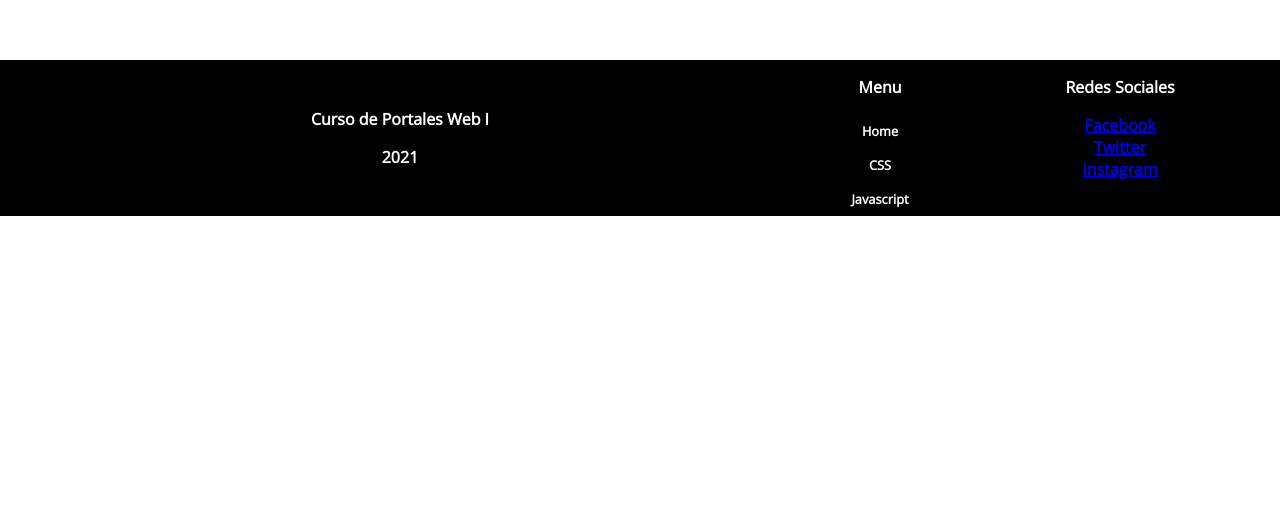
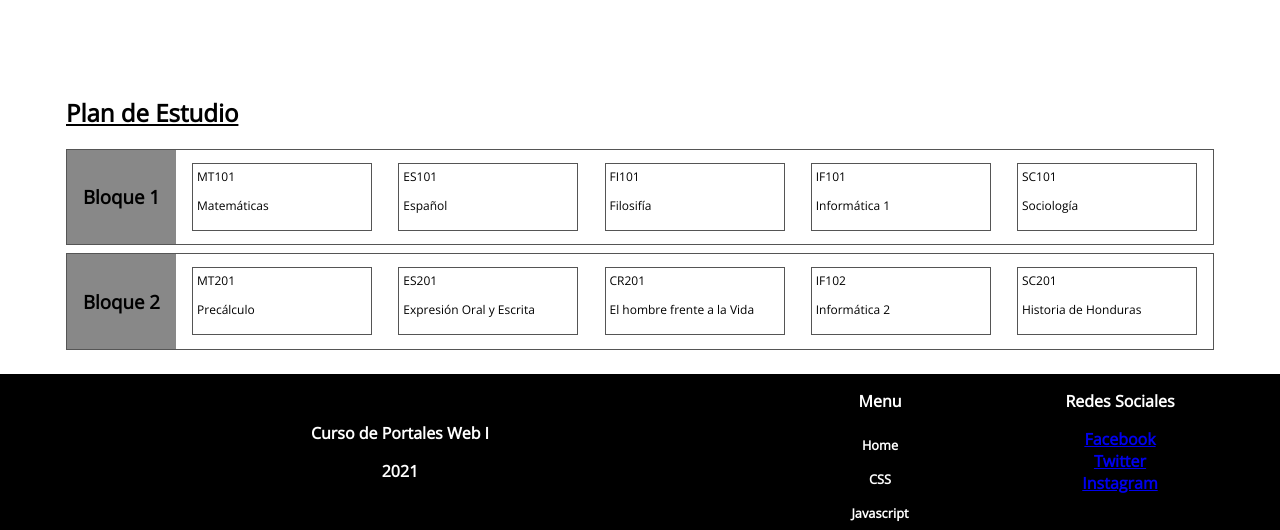
Before and after one commit to obetancourthunicah/pw202402, a plain HTML site: page portafolioGalery.html in a window 1280 px wide. Shown: the part 2769-3299 px from the top of the page. Before the commit the page ends 2985 px from the top, so only its background shows below. Drawn offline with nearby package versions, Linux system fonts and the light colour scheme.

Commit message:
feat: Plan De Estudio Demo

```diff
--- /dev/null
+++ b/css/planestudio.css
@@ -0,0 +1,40 @@
+.planEstudio{
+    display: flex;
+    flex-direction: column;
+    padding: 1rem;
+    max-width: 1180px;
+    margin: 0 auto;
+}
+
+.bloque {
+    display: flex;
+    width:100%;
+    border: 1px solid #555;
+    margin-bottom: 0.5rem;
+}
+
+.bloque-titulo {
+    display: flex;
+    padding: 1rem;
+    align-items: center;
+    justify-content: center;
+    background-color: #888;
+}
+.clases {
+    display: flex;
+    flex-direction: row;
+    flex: 1;
+    flex-wrap: wrap;
+    justify-content: space-between;
+    align-items: center;
+    padding:0.25rem 1rem;
+}
+
+.class {
+    display: flex;
+    flex-direction: column;
+    width: 180px;
+    padding: 0.25rem;
+    border: 1px solid #555;
+    font-size: 0.75rem;
+}
--- /dev/null
+++ b/js/planestudio.js
@@ -0,0 +1,48 @@
+function PlanDeEstudio(){
+    let classCollections;
+    let currentClass;
+    let requisitosNodes;
+    let aperturaNodes;
+    function Init(){
+        classCollections = document.querySelectorAll('.class');
+        [...classCollections].forEach((element) => {
+            element.addEventListener('mouseenter',(e)=>{
+                currentClass = e.target;
+                classSelected(currentClass);
+                //console.log("Mouse Enter:", e.target);
+            });
+            element.addEventListener('mouseleave',(e)=>{
+                currentClass = null;
+                //console.log("Mouse Leave:", e.target);
+            });
+        });
+    }
+
+    function classSelected(nodo) {
+        const requisitos = (nodo.dataset?.req || "").split('|');
+        const apertura = (nodo.dataset?.opens || "").split('|');
+
+        requisitosNodes = requisitos.map((req) => {
+            return document.querySelector(`#${req}`);
+        });
+        aperturaNodes = apertura.map((req) => {
+            return document.querySelector(`#${req}`);
+        });
+
+        [...requisitosNodes].forEach((element) => {
+            element.classList.add('requisito');
+        });
+
+        [...aperturaNodes].forEach((element) => {
+            element.classList.add('apertura');
+        });
+
+        currentClass.classList.add('selected');
+
+    }
+    Init();
+}
+
+document.addEventListener('DOMContentLoaded', ()=>{
+    const planDeEstudio = PlanDeEstudio();
+});
--- a/portafolioGalery.html
+++ b/portafolioGalery.html
@@ -12,6 +12,7 @@
     <link rel="stylesheet" href="css/grid.css">
     <link rel="stylesheet" href="css/progress.css">
     <link rel="stylesheet" href="css/carousel.css">
+    <link rel="stylesheet" href="css/planestudio.css">
     <script>
         document.addEventListener('DOMContentLoaded', () => {
             setTimeout(() => {
@@ -21,6 +22,7 @@
         });
     </script>
     <script src="js/carousel.js"></script>
+    <script src="js/planestudio.js"></script>
 </head>
 
 <body>
@@ -233,6 +235,93 @@
         <section class="animation">
             <div class="progress-circle"></div>
         </section>
+        <section class="planEstudio">
+            <h2>Plan de Estudio</h2>
+            <section class="bloque" id="b1">
+                <div class="bloque-titulo">
+                    <h3>Bloque 1</h3>
+                </div>
+                <div class="clases">
+                    <div class="class crs" id="MT101"
+                        data-req=""
+                        data-opens="MT201|FS101|MT301"
+                    >
+                        <span>MT101</span>
+                        <p>Matemáticas</p>
+                    </div>
+                    <div class="class crs" id="ES101"
+                        data-req=""
+                        data-opens="ES201"
+                    >
+                        <span>ES101</span>
+                        <p>Español</p>
+                    </div>
+                    <div class="class crs" id="FI101"
+                        data-req=""
+                        data-opens="CR201"
+                    >
+                        <span>FI101</span>
+                        <p>Filosifía</p>
+                    </div>
+                    <div class="class crs" id="IF101"
+                        data-req=""
+                        data-opens="IF102|ING03"
+                    >
+                        <span>IF101</span>
+                        <p>Informática 1</p>
+                    </div>
+                    <div class="class crs" id="SC101"
+                        data-req=""
+                        data-opens="SC201"
+                    >
+                        <span>SC101</span>
+                        <p>Sociología</p>
+                    </div>
+                </div>
+            </section>
+            <section class="bloque" id="b2">
+                <div class="bloque-titulo">
+                    <h3>Bloque 2</h3>
+                </div>
+                <div class="clases">
+                    <div class="class crs" id="MT201"
+                        data-req="MT101"
+                        data-opens="MT103"
+                    >
+                        <span>MT201</span>
+                        <p>Precálculo</p>
+                    </div>
+                    <div class="class crs" id="ES201"
+                        data-req="ES101"
+                        data-opens=""
+                    >
+                        <span>ES201</span>
+                        <p>Expresión Oral y Escrita</p>
+                    </div>
+                    <div class="class crs" id="CR201"
+                        data-req="FI101"
+                        data-opens=""
+                    >
+                        <span>CR201</span>
+                        <p>El hombre frente a la Vida</p>
+                    </div>
+                    <div class="class crs" id="IF102"
+                        data-req="IF101"
+                        data-opens="SW101"
+                    >
+                        <span>IF102</span>
+                        <p>Informática 2</p>
+                    </div>
+                    <div class="class crs" id="SC201"
+                        data-req="SC101"
+                        data-opens=""
+                    >
+                        <span>SC201</span>
+                        <p>Historia de Honduras</p>
+                    </div>
+                </div>
+            </section>
+        </section>
     </main>
     <footer>
         <span class="footer-content">
```
